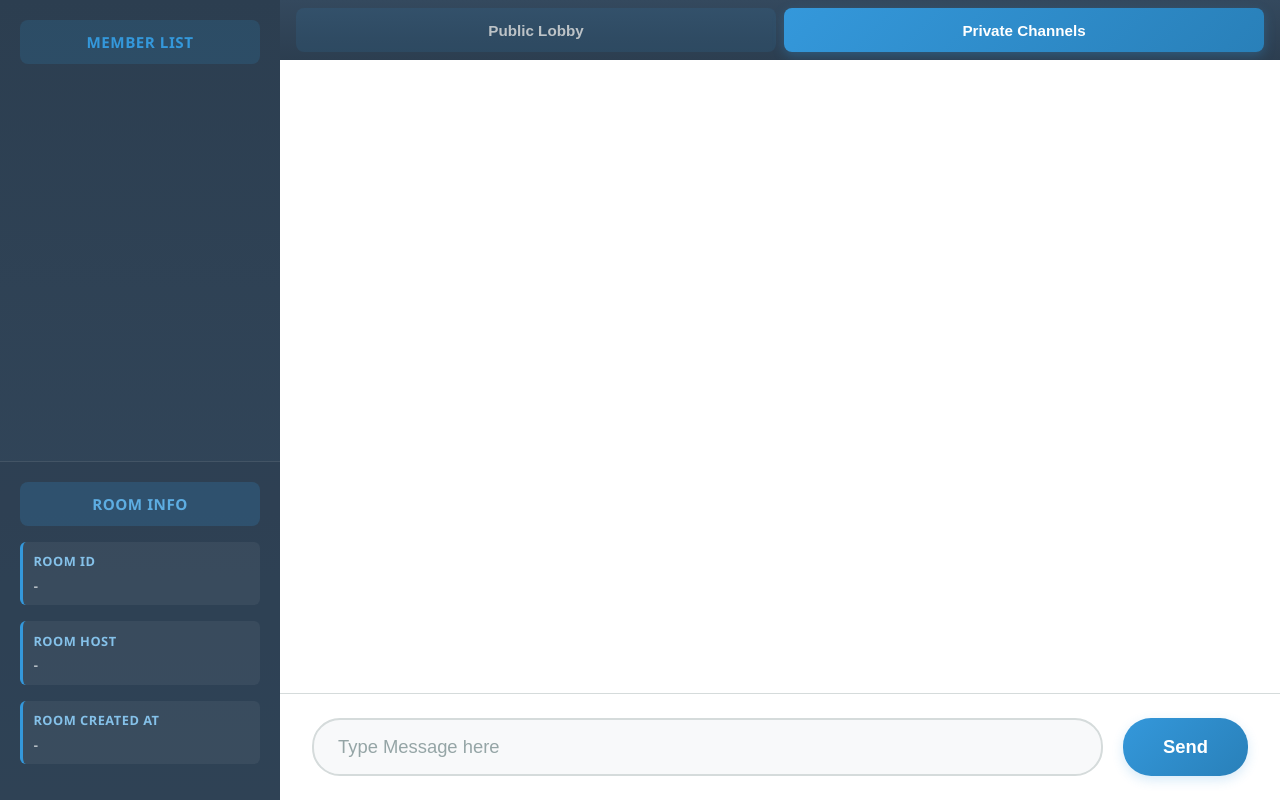
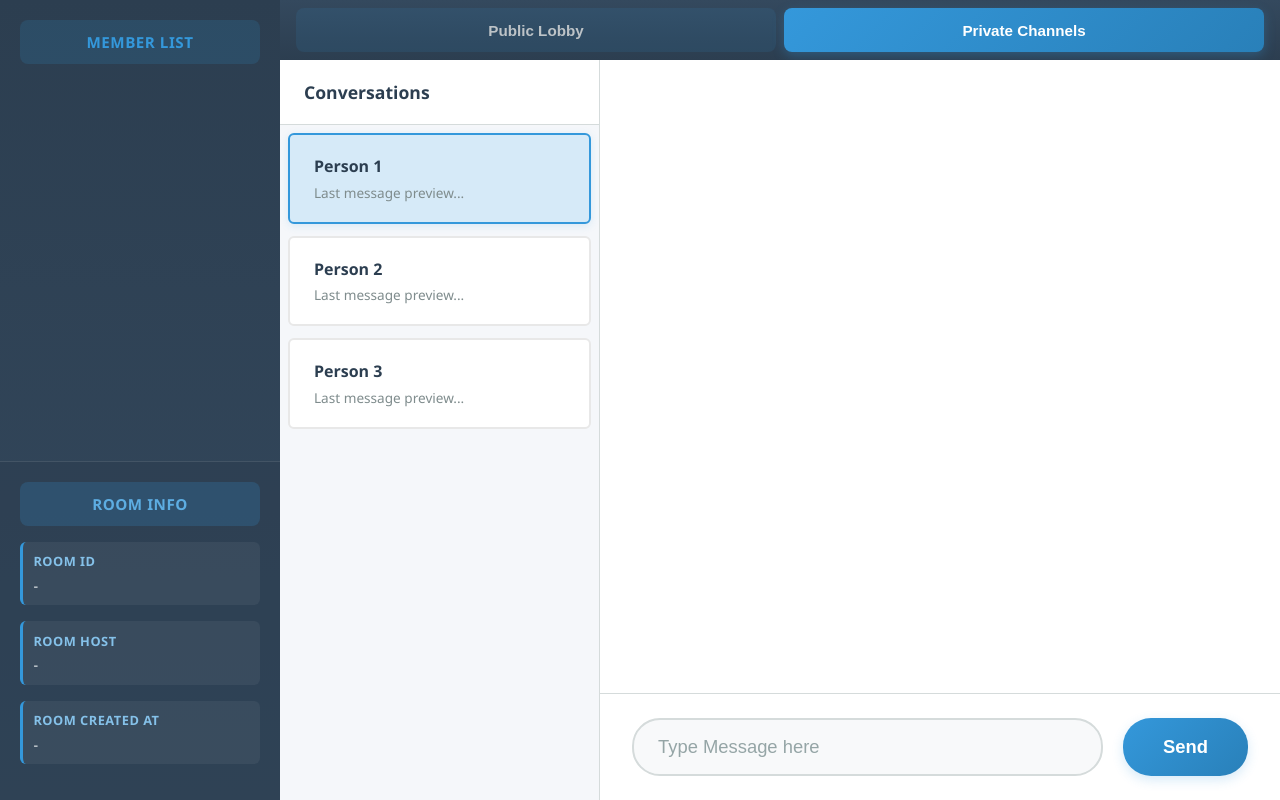
Before and after one commit to NonCompactdesign/Chat-Room, a plain HTML site: page Frontend/pages/room_ui.html in a window 1280 px wide. Both pictures are taken after a click on the button "Private Channels". Drawn offline with Linux system fonts and the light colour scheme.

Commit message:
created and modified the layout to showcase private channels and conversations

```diff
--- a/Frontend/css/room-layout.css
+++ b/Frontend/css/room-layout.css
@@ -139,6 +139,127 @@ body {
     background: linear-gradient(135deg, #3498db 0%, #2980b9 100%);
     color: #ffffff;
     box-shadow: 0 4px 12px rgba(52, 152, 219, 0.3);
+}
+
+/* ============================================
+   VIEW LAYOUTS
+   ============================================ */
+.public-lobby-view,
+.private-channels-view {
+    display: none;
+    flex-direction: column;
+    height: 100%;
+}
+
+.public-lobby-view.active-view,
+.private-channels-view.active-view {
+    display: flex;
+}
+
+/* Public Lobby View - Simple single chat area */
+.public-lobby-view {
+    flex: 1;
+}
+
+/* Private Channels View - Two column layout */
+.private-channels-container {
+    display: grid;
+    grid-template-columns: 320px 1fr;
+    height: 100%;
+    overflow: hidden;
+}
+
+/* ============================================
+   CONTACTS LIST (Private Channels)
+   ============================================ */
+.contacts-list {
+    background: #f5f7fa;
+    border-right: 1px solid #d5dbdb;
+    display: flex;
+    flex-direction: column;
+    overflow-y: auto;
+}
+
+.contacts-header {
+    padding: 1.25rem 1.5rem;
+    background: #ffffff;
+    border-bottom: 1px solid #d5dbdb;
+}
+
+.contacts-header h3 {
+    font-size: 1.1rem;
+    font-weight: 600;
+    color: #2c3e50;
+    margin: 0;
+}
+
+.contacts-content {
+    flex: 1;
+    overflow-y: auto;
+    padding: 0.5rem;
+}
+
+.contact-item {
+    padding: 1.25rem 1.5rem;
+    margin-bottom: 0.75rem;
+    background: #ffffff;
+    border-radius: 6px;
+    cursor: pointer;
+    transition: all 0.2s ease;
+    border: 2px solid #e8e8e8;
+}
+
+.contact-item:hover {
+    background: #e8f4f8;
+    border-color: #85c1e9;
+    transform: translateX(4px);
+}
+
+.contact-item.active {
+    background: #d6eaf8;
+    border-color: #3498db;
+    box-shadow: 0 2px 8px rgba(52, 152, 219, 0.15);
+}
+
+.contact-name {
+    font-weight: 600;
+    font-size: 1rem;
+    color: #2c3e50;
+    margin-bottom: 0.35rem;
+}
+
+.contact-last-message {
+    font-size: 0.85rem;
+    color: #7f8c8d;
+    white-space: nowrap;
+    overflow: hidden;
+    text-overflow: ellipsis;
+}
+
+/* Private Chat Area */
+.private-chat-area {
+    display: flex;
+    flex-direction: column;
+    height: 100%;
+    background: #ffffff;
+}
+
+/* Contacts List Scrollbar */
+.contacts-list::-webkit-scrollbar {
+    width: 6px;
+}
+
+.contacts-list::-webkit-scrollbar-track {
+    background: #f0f0f0;
+}
+
+.contacts-list::-webkit-scrollbar-thumb {
+    background: #bdc3c7;
+    border-radius: 3px;
+}
+
+.contacts-list::-webkit-scrollbar-thumb:hover {
+    background: #95a5a6;
 }
 
 /* Chat Display Area */
@@ -302,6 +423,10 @@ body {
     .room-container {
         grid-template-columns: 240px 1fr;
     }
+
+    .private-channels-container {
+        grid-template-columns: 280px 1fr;
+    }
 }
 
 @media (max-width: 768px) {
@@ -335,6 +460,14 @@ body {
         display: flex;
     }
 
+    .private-channels-container {
+        grid-template-columns: 1fr;
+    }
+
+    .contacts-list {
+        display: none;
+    }
+
     .message-input-area {
         padding: 0.75rem 1rem;
     }
--- a/Frontend/js/room-ui.js
+++ b/Frontend/js/room-ui.js
@@ -22,7 +22,8 @@ sidebarOverlay.addEventListener('click', toggleSidebar);
 
 // Tab Switching Logic
 const tabButtons = document.querySelectorAll('.tab-button');
-const chatDisplayArea = document.querySelector('.chat-display-area');
+const publicLobbyView = document.querySelector('.public-lobby-view');
+const privateChannelsView = document.querySelector('.private-channels-view');
 
 tabButtons.forEach(button => {
     button.addEventListener('click', function() {
@@ -36,14 +37,41 @@ tabButtons.forEach(button => {
         const channelType = this.getAttribute('data-channel');
         console.log(`Switched to ${channelType} channel`);
 
-        // Clear chat area (will be replaced with actual channel switching logic)
-        // chatDisplayArea.innerHTML = '';
+        // Toggle between views
+        if (channelType === 'public') {
+            publicLobbyView.classList.add('active-view');
+            privateChannelsView.classList.remove('active-view');
+        } else if (channelType === 'private') {
+            publicLobbyView.classList.remove('active-view');
+            privateChannelsView.classList.add('active-view');
+        }
+    });
+});
+
+// Contact Item Selection (Private Channels)
+const contactItems = document.querySelectorAll('.contact-item');
+
+contactItems.forEach(contact => {
+    contact.addEventListener('click', function() {
+        // Remove active class from all contacts
+        contactItems.forEach(item => item.classList.remove('active'));
+
+        // Add active class to clicked contact
+        this.classList.add('active');
+
+        const contactName = this.querySelector('.contact-name').textContent;
+        console.log(`Selected conversation with: ${contactName}`);
+
+        // Load conversation (will be implemented later)
     });
 });
 
 // Send button click handler
-const sendButton = document.querySelector('.send-button');
-const messageInput = document.querySelector('.message-input');
+const sendButtons = document.querySelectorAll('.send-button');
+const messageInputs = document.querySelectorAll('.message-input');
+
+sendButtons.forEach((sendButton, index) => {
+    const messageInput = messageInputs[index];
 
     sendButton.addEventListener('click', function() {
         const message = messageInput.value.trim();
@@ -60,3 +88,4 @@ messageInput.addEventListener('keypress', function(e) {
             sendButton.click();
         }
     });
+});
--- a/Frontend/pages/room_ui.html
+++ b/Frontend/pages/room_ui.html
@@ -56,9 +56,11 @@
                 <button class="tab-button" data-channel="private">Private Channels</button>
             </nav>
 
+            <!-- Public Lobby View -->
+            <div class="public-lobby-view active-view">
                 <!-- Chat Display Area -->
                 <section class="chat-display-area">
-                <!-- Messages will be displayed here -->
+                    <!-- Public messages will be displayed here -->
                 </section>
 
                 <!-- Message Input Area -->
@@ -70,6 +72,51 @@
                     >
                     <button class="send-button">Send</button>
                 </section>
+            </div>
+
+            <!-- Private Channels View -->
+            <div class="private-channels-view">
+                <div class="private-channels-container">
+                    <!-- Contacts List -->
+                    <aside class="contacts-list">
+                        <div class="contacts-header">
+                            <h3>Conversations</h3>
+                        </div>
+                        <div class="contacts-content">
+                            <!-- Contact items will be added here -->
+                            <div class="contact-item active">
+                                <div class="contact-name">Person 1</div>
+                                <div class="contact-last-message">Last message preview...</div>
+                            </div>
+                            <div class="contact-item">
+                                <div class="contact-name">Person 2</div>
+                                <div class="contact-last-message">Last message preview...</div>
+                            </div>
+                            <div class="contact-item">
+                                <div class="contact-name">Person 3</div>
+                                <div class="contact-last-message">Last message preview...</div>
+                            </div>
+                        </div>
+                    </aside>
+
+                    <!-- Private Chat Area -->
+                    <div class="private-chat-area">
+                        <section class="chat-display-area">
+                            <!-- Private messages will be displayed here -->
+                        </section>
+
+                        <!-- Message Input Area -->
+                        <section class="message-input-area">
+                            <input
+                                type="text"
+                                class="message-input"
+                                placeholder="Type Message here"
+                            >
+                            <button class="send-button">Send</button>
+                        </section>
+                    </div>
+                </div>
+            </div>
         </main>
 
     </div>
```
Lines whose indentation alone changed are shown as unchanged.
